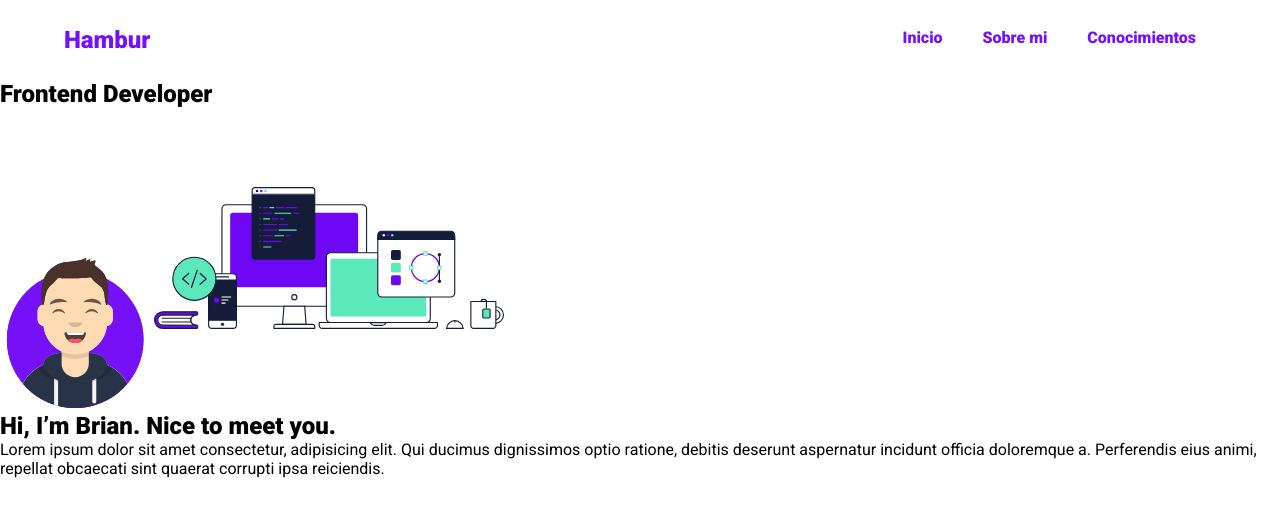
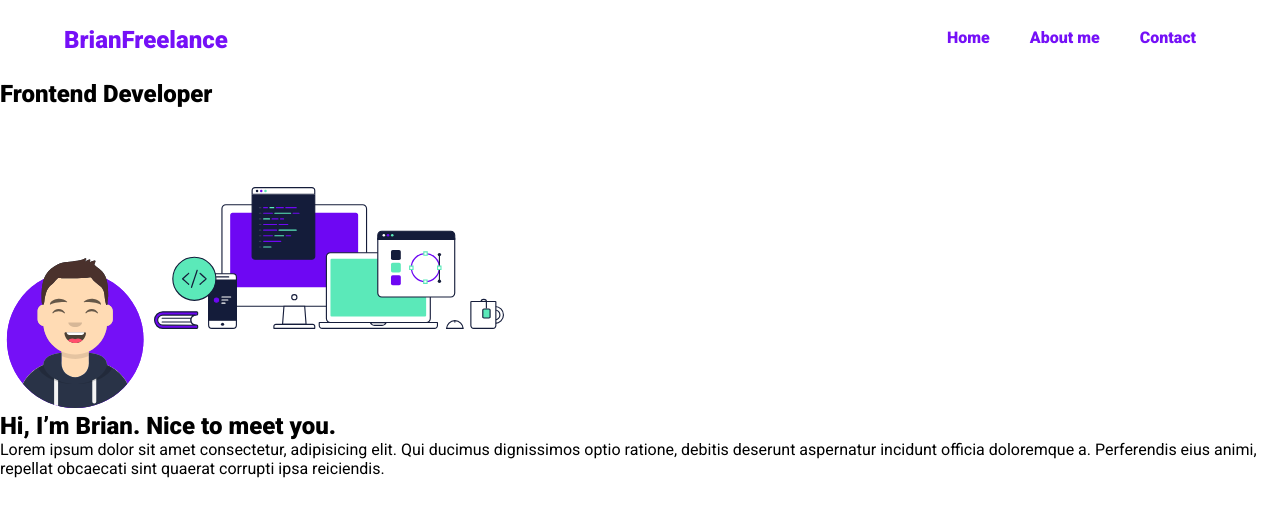
Before and after one commit to brianbande7L/MenuHamburguesa, a plain HTML site: page index.html in a window 1280 px wide. Drawn offline with Linux system fonts and the light colour scheme.

Commit message:
Cambiando Idioma

```diff
--- a/index.html
+++ b/index.html
@@ -10,7 +10,7 @@
     <header>
         <div class="nav__container">
 
-            <h2 class="nav__logo">Hambur</h2>
+            <h2 class="nav__logo">BrianFreelance</h2>
 
             <label for="menu">
                 <img src="assets/assets.svg" alt="" class="nav__label">
@@ -19,9 +19,9 @@
             <input type="checkbox" id="menu" class="nav__input">
 
             <div class="nav__menu">
-                <a href="#" class="nav__item">Inicio</a>
-                <a href="#" class="nav__item">Sobre mi</a>
-                <a href="#" class="nav__item">Conocimientos</a>
+                <a href="#" class="nav__item">Home</a>
+                <a href="#" class="nav__item">About me</a>
+                <a href="#" class="nav__item">Contact</a>
             </div>
         </div>
     </header>
```
